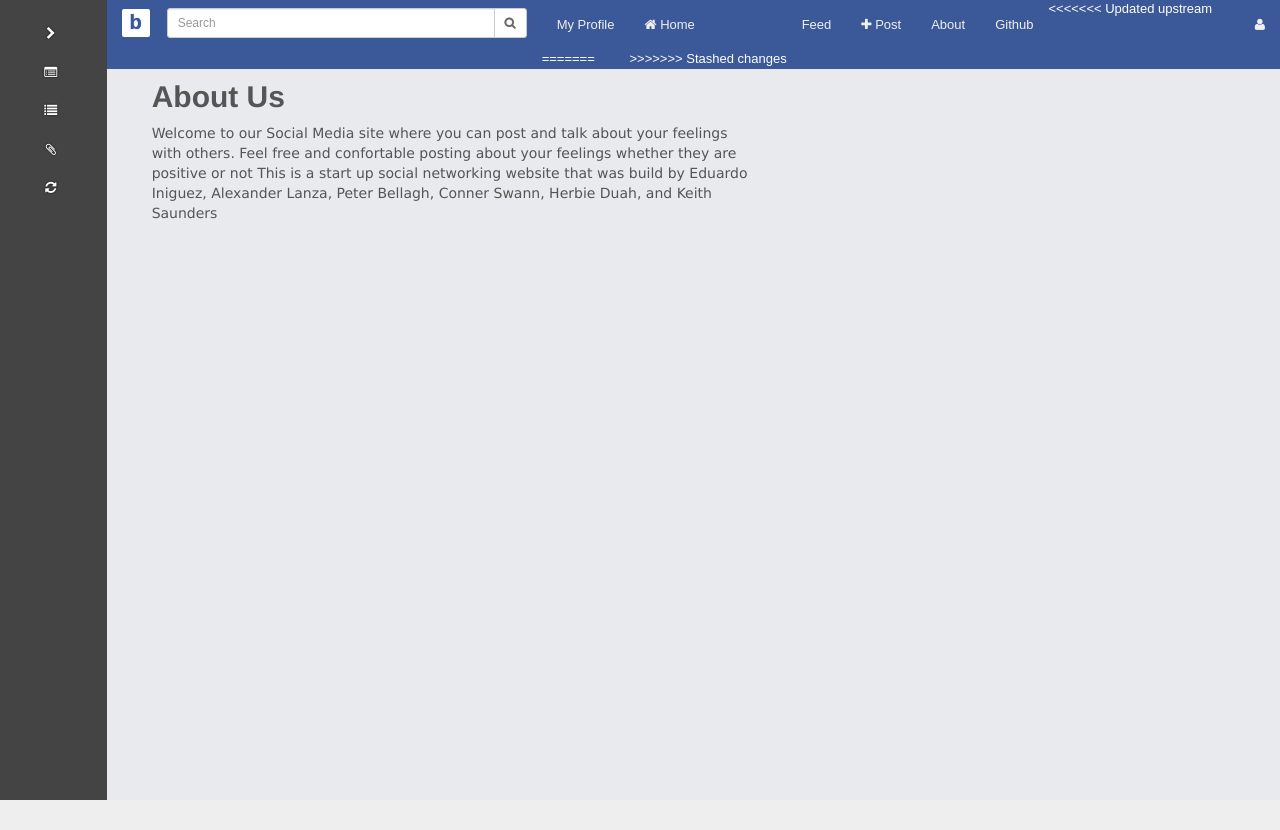
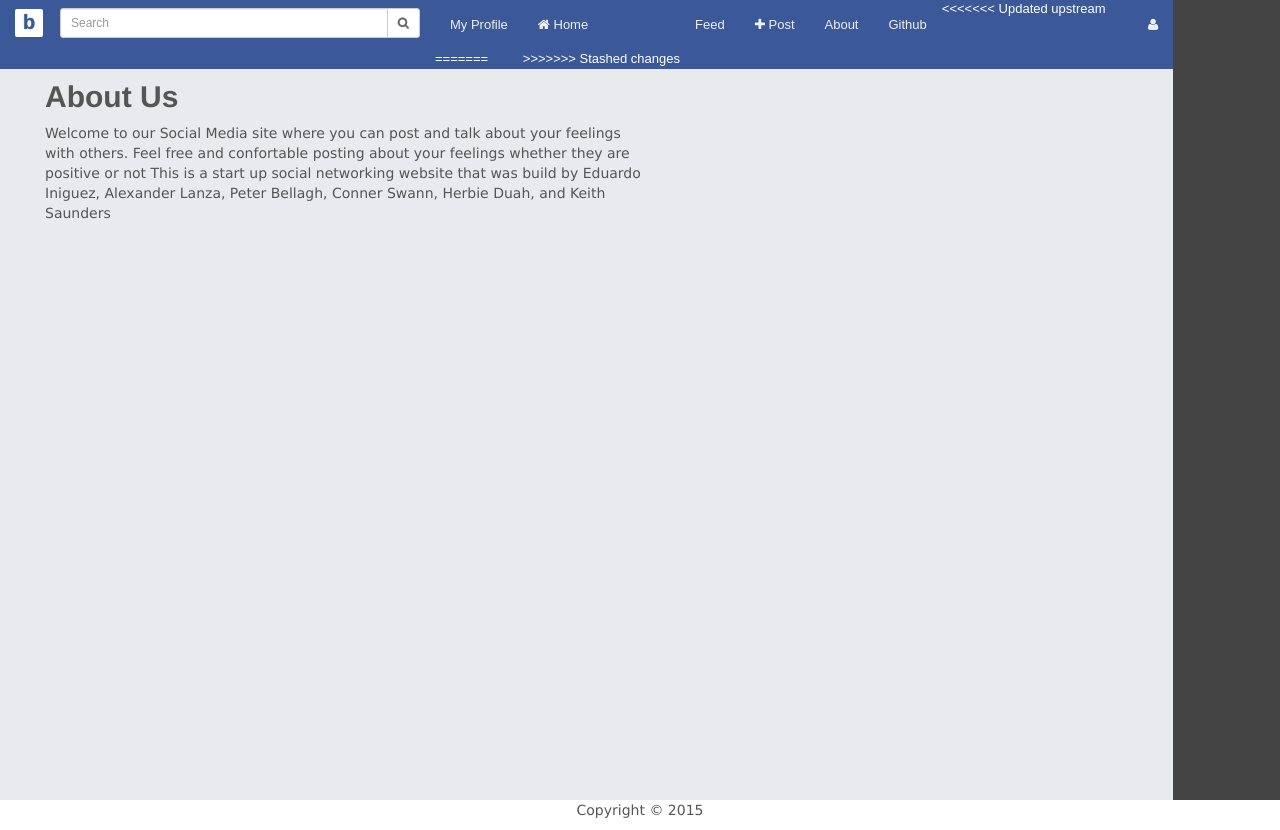
Before and after one commit to yourbuddyconner/CS399-social, a Django app: page /about in a window 1280 px wide. Before the commit the page ends 800 px from the top, so only its background shows below. Run offline with Django 3.2, Linux system fonts and the light colour scheme; some libraries are stand-ins or nearby versions.

Commit message:
Deleted the sidemenu

```diff
--- a/app/templates/base.html
+++ b/app/templates/base.html
@@ -24,36 +24,7 @@
  <body>
     <div class="wrapper">
     <div class="box">
-        <div class="row row-offcanvas row-offcanvas-left active">
 
-
-            <!-- Collapsable Sidebar -->
-            <div class="column col-sm-1 col-xs-1 sidebar-offcanvas" id="sidebar">
-
-                <ul class="nav">
-                    <li>
-                        <a href="#" data-toggle="offcanvas" class="text-center">
-                            <i class="fa fa-chevron-right"></i>
-                        </a>
-                    </li>
-                </ul>
-
-                <ul class="nav visible-xs" id="lg-menu">
-                    <li class="active"><a href="#featured"><i class="fa fa-list-alt"></i> Featured</a></li>
-                    <li><a href="#stories"><i class="fa fa-list"></i> Stories</a></li>
-                    <li><a href="#"><i class="fa fa-paperclip"></i> Saved</a></li>
-                    <li><a href="#"><i class="fa fa-refresh"></i> Refresh</a></li>
-                </ul>
-
-                <!-- tiny only nav-->
-                 <ul class="nav hidden-xs" id="xs-menu">
-                    <li><a href="#featured" class="text-center"><i class="fa fa-list-alt"></i></a></li>
-                    <li><a href="#stories" class="text-center"><i class="fa fa-list"></i></a></li>
-                    <li><a href="#" class="text-center"><i class="fa fa-paperclip"></i></a></li>
-                    <li><a href="#" class="text-center"><i class="fa fa-refresh"></i></a></li>
-                </ul>
-
-            </div>
             <!-- /sidebar -->
             <!-- main right col -->
             <div class="column col-sm-11 col-xs-11" id="main">
```
